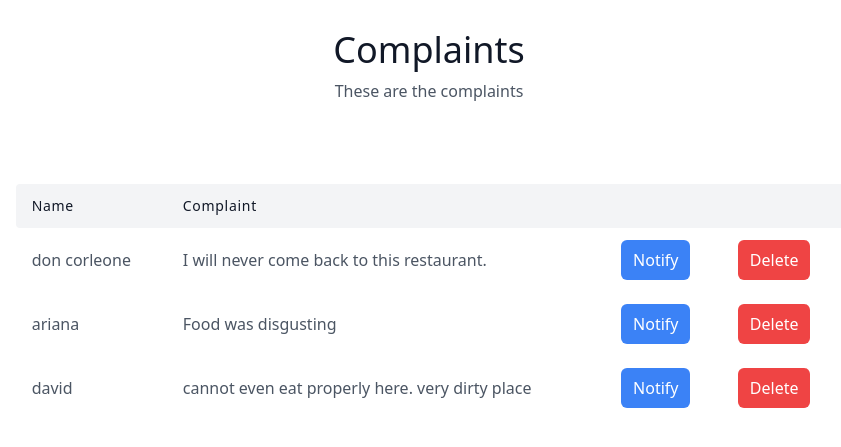
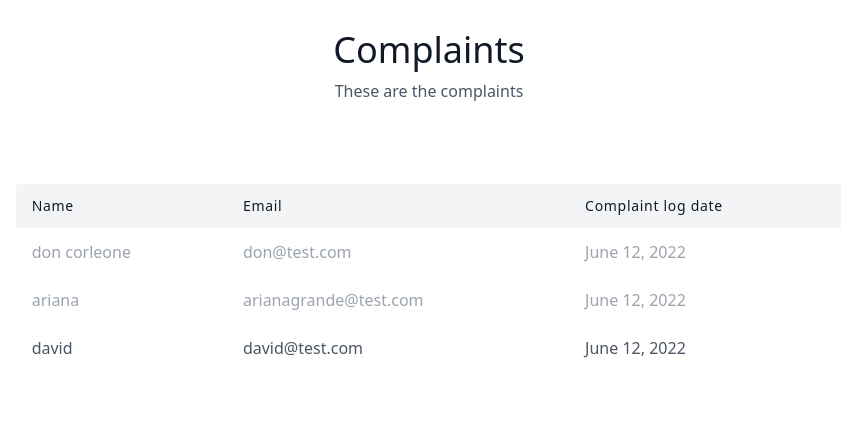
Before and after one commit to abijith611/CRM, a Django app: page /leads/complaints/ in a window 1280 px wide. Shown: the part 146-593 px from the top of the page, without its empty margins (211-1052 px from the left). Run offline with Django 3.2, Linux system fonts and the light colour scheme; a user stored in the database is signed in; data comes from the database, SQL or seed files in the repository; both versions use the stored data as it was after the commit; some libraries are stand-ins or nearby versions.

Commit message:
commit on main

```diff
--- /dev/null
+++ b/app pass.txt
@@ -0,0 +1 @@
+app password: ***REMOVED***
--- a/crm/settings.py
+++ b/crm/settings.py
@@ -167,4 +167,5 @@ EMAIL_HOST = 'smtp.gmail.com'
 EMAIL_USE_TLS = True
 EMAIL_PORT = 587
 EMAIL_HOST_USER = '***REMOVED***'
-EMAIL_HOST_PASSWORD = 'Kungfupanda1'
+EMAIL_HOST_PASSWORD = '***REMOVED***'
+DEFAULT_FROM_EMAIL = EMAIL_HOST_USER
--- a/leads/models.py
+++ b/leads/models.py
@@ -1,4 +1,7 @@
-from statistics import mode
+# from statistics import models
+from email.policy import default
+# from time import timezone
+from django.utils import timezone
 from django.db import models
 from django.db.models.signals import post_save
 from django.contrib.auth.models import AbstractUser
@@ -46,6 +49,8 @@ class Agent(models.Model):
 class Feedback(models.Model):
     name = models.CharField(max_length= 20)
     email = models.EmailField()
+    time = models.DateField(default = timezone.now)
+    is_read = models.BooleanField(default = False)
     feedback = models.TextField()
     sentiment_value = models.IntegerField(default=-1)
 
--- a/leads/templates/leads/feedback_list.html
+++ b/leads/templates/leads/feedback_list.html
@@ -2,7 +2,14 @@
 
 
 {% block content%}
-
+<style>
+  tr:hover {
+    background: #f3f4f6;
+ }
+ td a {
+   display: block;
+   }
+</style>
 <section class="text-gray-600 body-font">
   <div class="container px-5 py-24 mx-auto">
     <div class="flex flex-col text-center w-full mb-20">
@@ -17,9 +24,9 @@
         <thead>
           <tr>
             <th class="px-4 py-3 title-font tracking-wider font-medium text-gray-900 text-sm bg-gray-100 rounded-tl rounded-bl">Name</th>
-            <th class="px-4 py-3 title-font tracking-wider font-medium text-gray-900 text-sm bg-gray-100">Complaint</th>
-            <th class="px-4 py-3 title-font tracking-wider font-medium text-gray-900 text-sm bg-gray-100"></th>
-            <th class="px-4 py-3 title-font tracking-wider font-medium text-gray-900 text-sm bg-gray-100"></th>
+            <th class="px-4 py-3 title-font tracking-wider font-medium text-gray-900 text-sm bg-gray-100">Email</th>
+            <th class="px-4 py-3 title-font tracking-wider font-medium text-gray-900 text-sm bg-gray-100">Complaint log date</th>
+
           </tr>
         </thead>
         <tbody>
@@ -29,24 +36,44 @@
             </td>
         </tr> {% endcomment %}
         {% for feedback in feedback_list %}
-          <tr>
+        <tr class = "hover:gray-100">
+
           <td class="px-4 py-3">
-            {{ feedback.name }}
+            {% if feedback.is_read %}
+            <a href = "{% url 'leads:feedback-notify' feedback.pk%}" class="text-gray-400">{{ feedback.name }}</a>
+
+            {% else %}
+            <a href = "{% url 'leads:feedback-notify' feedback.pk%}">{{ feedback.name }}</a>
+            {% endif %}
             {% comment %} <a class = "hover:text-blue-500" href = "{% url 'leads:category-detail' category.pk %}">{{ category.name }}</a> {% endcomment %}
           </td>
             <td class="px-4 py-3" style="overflow-wrap: anywhere;">
-              {{ feedback.feedback }}
+              {% if feedback.is_read %}
+              <a href = "{% url 'leads:feedback-notify' feedback.pk%}" class="text-gray-400">{{ feedback.email }}</a>
+            {% else %}
+              <a href = "{% url 'leads:feedback-notify' feedback.pk%}">{{ feedback.email }}</a>
+            {% endif %}
+
             </td>
-            <td class="px-4 py-3">
+            <td class="px-4 py-3" style="overflow-wrap: anywhere;">
+              {% if feedback.is_read %}
+              <a href = "{% url 'leads:feedback-notify' feedback.pk%}" class="text-gray-400">{{ feedback.time }}</a>
+            {% else %}
+              <a href = "{% url 'leads:feedback-notify' feedback.pk%}">{{ feedback.time }}</a>
+            {% endif %}
+
+            </td>
+
+            {% comment %} <td class="px-4 py-3">
                <a href = "{% url 'leads:feedback-notify' feedback.pk%}"><button  class = "bg-blue-500 hover:bg-blue-600 px-3 py-2 rounded-md text-white">
                 Notify
               </button></a>
             </td>
             <td class="px-4 py-3">
-               <a href = "{% url 'leads:feedback-delete' feedback.pk%}"><button class = "bg-red-500 hover:bg-red-600 px-3 py-2 rounded-md text-white">
+              <a href = "{% url 'leads:feedback-delete' feedback.pk%}"><button class = "bg-red-500 hover:bg-red-600 px-3 py-2 rounded-md text-white">
                 Delete
               </button></a>
-            </td>
+            </td> {% endcomment %}
           </tr>
           {% endfor %}
         </tbody>
--- a/leads/views.py
+++ b/leads/views.py
@@ -1,5 +1,6 @@
 #ctrl+k   ctrl+0 to close all methods
 from django.core.mail import EmailMessage
+import smtplib, ssl
 import numpy as np
 import matplotlib.pyplot as plt
 import pandas as pd
@@ -423,19 +424,32 @@ class FeedbackNotifyView(LoginRequiredMixin, generic.DetailView):
 
     def get_context_data(self, **kwargs):
         context = super(FeedbackNotifyView, self).get_context_data(**kwargs)
-        print("email: ",self.object.email)
+        # print("email: ",self.object.email)
         context['email'] = self.object.email
         # context.update({
         #     "email" : self.object.email
         # })
-        email =EmailMessage(
-            subject = "Regarding your feedback",
-            body ="your feedback is noted by the agent: "+self.request.user.username,
-            from_email=self.request.user.email,
-            to=[self.object.email]
-        )
 
-        email.send()
+        smtp_server = "smtp.gmail.com"
+        port = 587
+        sender_email = "***REMOVED***"
+        password = "***REMOVED***"
+        context1 = ssl.create_default_context()
+        server = smtplib.SMTP(smtp_server, port)
+
+        try:
+            server.ehlo()
+            server.starttls(context=context1)
+            server.login(sender_email,password)
+            message = "\n your feedback is noted by the agent: "+self.request.user.username
+            server.sendmail(sender_email, self.object.email, msg = message)
+            self.object.is_read = True
+            self.object.save()
+        except Exception as e:
+            print(e)
+        finally:
+            server.quit()
+
         return context
 
     def get_queryset(self):
@@ -455,12 +469,25 @@ class FeedbackDeleteView(LoginRequiredMixin, generic.DeleteView):
         return queryset
 
     def get_success_url(self):
-        email =EmailMessage(
-            subject = "Regarding your feedback",
-            body ="your feedback is deleted by the agent: " +self.request.user.username,
-            from_email=self.request.user.email,
-            to=[self.object.email]
-        )
+        smtp_server = "smtp.gmail.com"
+        port = 587
+        sender_email = "***REMOVED***"
+        password = "***REMOVED***"
+        context1 = ssl.create_default_context()
+        server = smtplib.SMTP(smtp_server, port)
 
-        email.send()
+        try:
+            server.ehlo()
+            server.starttls(context=context1)
+            server.login(sender_email,password)
+            message = "\n your feedback is deleted by the agent: " +self.request.user.username
+            server.sendmail(sender_email, self.object.email, msg = message)
+            self.object.is_read = True
+            self.object.save()
+        except Exception as e:
+            print(e)
+        finally:
+            server.quit()
+
+        # email.send()
         return reverse("leads:complaints")
```
Also changed, not shown: leads/templates/leads/feedback_notify.html (+35 -6 lines), db.sqlite3, leads/migrations/0031_auto_20220612_2111.py (added).
